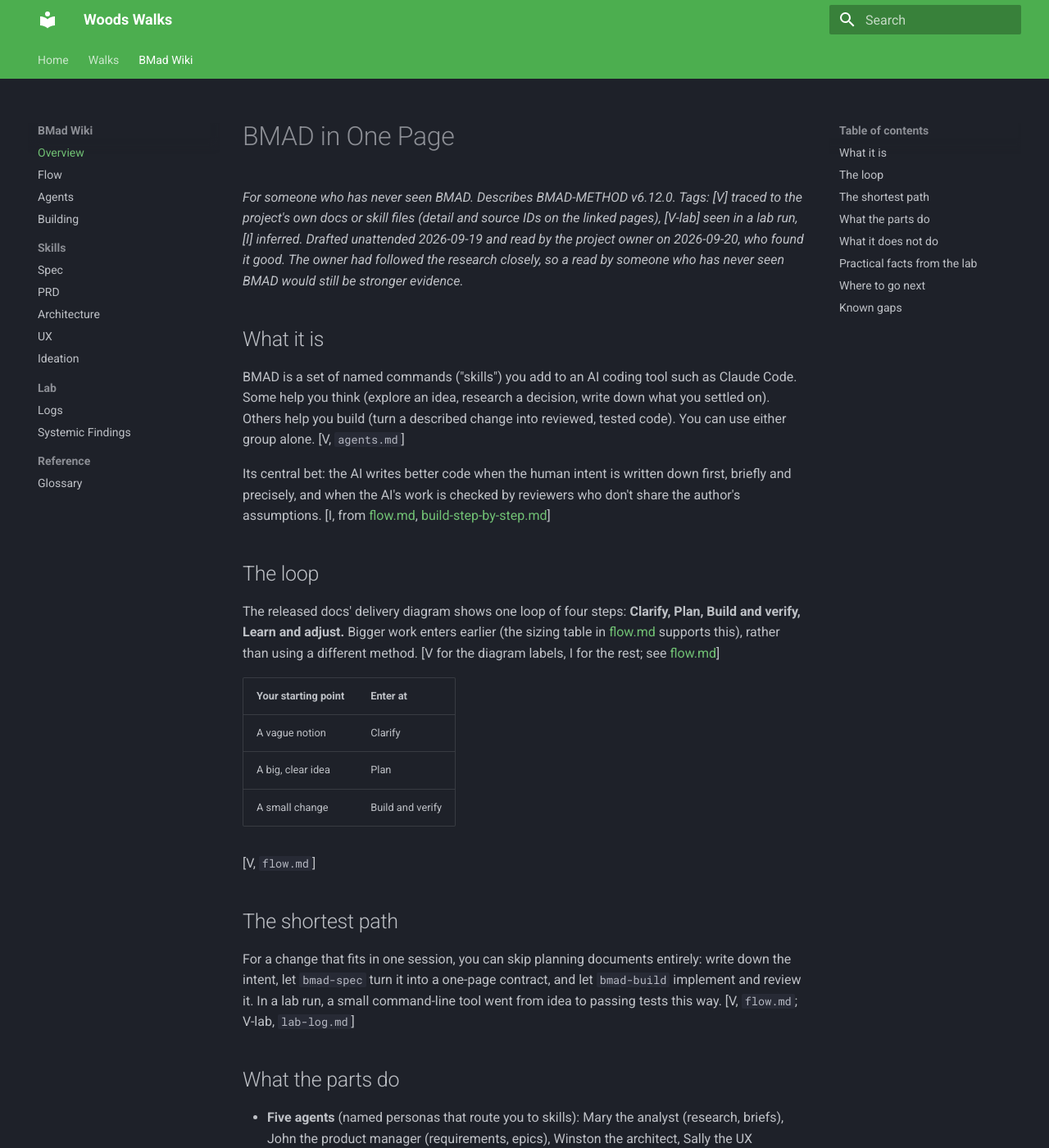
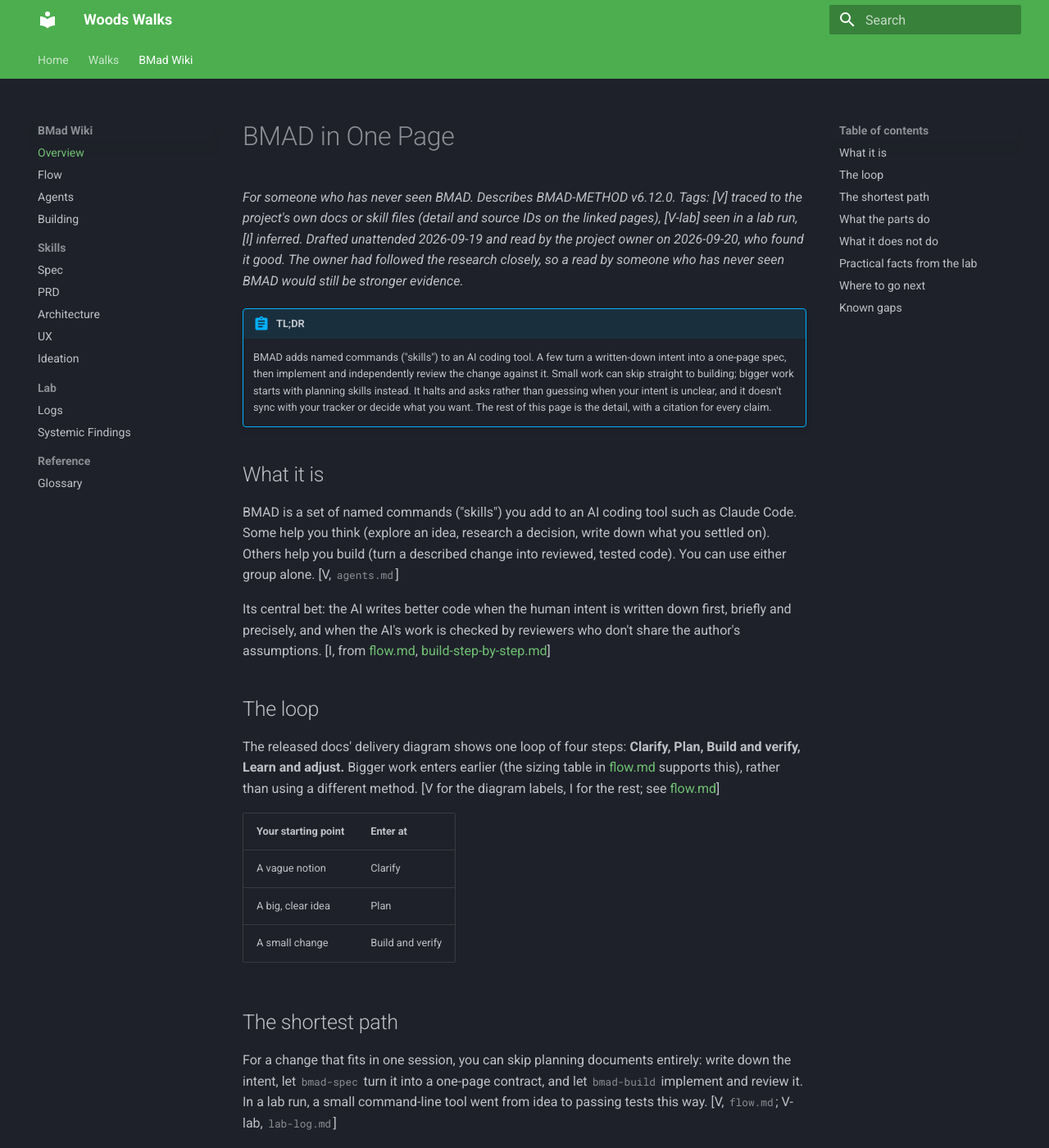
Before and after one commit to ctupper/woods-walks, an MkDocs documentation site: the page built from docs/bmad/overview.md, in a window 1280 px wide and 1400 px high. Shown: the whole window at 82% size. Built offline with MkDocs 1.6.1 and Material for MkDocs 9.7.7, drawn with Linux system fonts in a browser that asks for light colours; some of the changed text lies outside the part shown.

Commit message:
Overview readability pass: TL;DR, collapsible lab facts, softer inline code
- overview.md: added a citation-free TL;DR abstract box up top; converted
  the six dense "Practical facts from the lab" bullets into collapsed
  ??? details blocks with short labels, so the first pass is short and
  depth is opt-in; removed an orphaned [V, flow.md] line that was
  floating disconnected below the loop table (already cited in the
  paragraph above it).
- New docs/stylesheets/extra.css + extra_css in mkdocs.yml: inline code
  is smaller and unboxed so a trailing citation like [V, `lab-log.md`]
  reads as a footnote rather than competing with the prose. Applies to
  all inline code (no markup distinguishes a citation's code span from
  an ordinary one like `bmad-spec`) - a deliberate blunt trade-off.

````diff
--- a/docs/bmad/overview.md
+++ b/docs/bmad/overview.md
@@ -1,6 +1,9 @@
 # BMAD in One Page
 
 *For someone who has never seen BMAD. Describes BMAD-METHOD v6.12.0. Tags: [V] traced to the project's own docs or skill files (detail and source IDs on the linked pages), [V-lab] seen in a lab run, [I] inferred. Drafted unattended 2026-09-19 and read by the project owner on 2026-09-20, who found it good. The owner had followed the research closely, so a read by someone who has never seen BMAD would still be stronger evidence.*
+
+!!! abstract "TL;DR"
+    BMAD adds named commands ("skills") to an AI coding tool. A few turn a written-down intent into a one-page spec, then implement and independently review the change against it. Small work can skip straight to building; bigger work starts with planning skills instead. It halts and asks rather than guessing when your intent is unclear, and it doesn't sync with your tracker or decide what you want. The rest of this page is the detail, with a citation for every claim.
 
 ## What it is
 
@@ -17,8 +20,6 @@
 | A vague notion | Clarify |
 | A big, clear idea | Plan |
 | A small change | Build and verify |
-
-[V, `flow.md`]
 
 ## The shortest path
 
@@ -40,12 +41,25 @@
 
 ## Practical facts from the lab
 
-- Install works on Windows with Node, git, and `uv` (a Python tool the installer requires). [V-lab, `lab-log.md`]
-- A larger build with three independent reviewers took about 32 minutes; a small change in an existing codebase, with one reviewer, took about 6.5. [V-lab, `lab-log.md`]
-- In a code-review test, both review modes caught all six planted flaws in a small flawed commit, but the review workflow stopped three times for human decisions until they were answered in advance. [V-lab, `lab-log.md`]
-- A requirement change went through the whole loop (spec, stories, change proposal, spec update, stories re-run) with a person answering each question. Routing the change through `bmad-spec`, not by hand-editing `SPEC.md`, kept it in the spec's log; hand-edits were lost when the spec was regenerated. [V-lab, [lab-log.md](lab-log.md)]
-- That epic was then built end to end: four stories, each gated by real checkpoints (dirty tree, approval, token count), each reviewed independently, 61 tests passing at the end. Review caught one real bug (an id gets reissued after its note is deleted) and correctly left it deferred rather than smuggling a fix into an unrelated story. A different finding was raised and rejected three separate times across three stories — and BMAD flagged that pattern to the human itself, unprompted, as the likely place its own reasoning was wrong. [V-lab, [lab-log.md](lab-log.md)]
-- Your own instructions still apply: a personal "confirm before committing" rule overrode BMAD's default commit step, on every single story, not just once. [V-lab, `lab-log.md`]
+Six things observed running BMAD for real, each collapsed by default — expand the ones you care about.
+
+??? note "Install requirements"
+    Install works on Windows with Node, git, and `uv` (a Python tool the installer requires). [V-lab, `lab-log.md`]
+
+??? note "How long a build actually takes"
+    A larger build with three independent reviewers took about 32 minutes; a small change in an existing codebase, with one reviewer, took about 6.5. [V-lab, `lab-log.md`]
+
+??? note "Review catches real flaws, but stops for human decisions"
+    In a code-review test, both review modes caught all six planted flaws in a small flawed commit, but the review workflow stopped three times for human decisions until they were answered in advance. [V-lab, `lab-log.md`]
+
+??? note "A requirement change, routed the right way"
+    A requirement change went through the whole loop (spec, stories, change proposal, spec update, stories re-run) with a person answering each question. Routing the change through `bmad-spec`, not by hand-editing `SPEC.md`, kept it in the spec's log; hand-edits were lost when the spec was regenerated. [V-lab, [lab-log.md](lab-log.md)]
+
+??? note "A four-story epic, built end to end"
+    That epic was then built end to end: four stories, each gated by real checkpoints (dirty tree, approval, token count), each reviewed independently, 61 tests passing at the end. Review caught one real bug (an id gets reissued after its note is deleted) and correctly left it deferred rather than smuggling a fix into an unrelated story. A different finding was raised and rejected three separate times across three stories — and BMAD flagged that pattern to the human itself, unprompted, as the likely place its own reasoning was wrong. [V-lab, [lab-log.md](lab-log.md)]
+
+??? note "Your own rules still apply"
+    A personal "confirm before committing" rule overrode BMAD's default commit step, on every single story, not just once. [V-lab, `lab-log.md`]
 
 ## Where to go next
 
--- /dev/null
+++ b/docs/stylesheets/extra.css
@@ -0,0 +1,14 @@
+/* Soften inline code so a trailing citation like [V, `lab-log.md`] reads as
+   a reference note instead of competing visually with the surrounding
+   prose. There's no markup that distinguishes a citation's code span from
+   an ordinary one (e.g. `bmad-spec` mid-sentence), so this applies to all
+   inline code, not just citations - a deliberate, blunt trade-off rather
+   than rewriting every citation in the wiki to wrap it in its own span.
+   Code *blocks* (fenced ``` ```) are untouched: the `:not(pre) >` guard
+   excludes them. */
+.md-typeset :not(pre) > code {
+  font-size: 0.8em;
+  background-color: transparent;
+  color: var(--md-default-fg-color--light);
+  padding: 0 0.2em;
+}
--- a/mkdocs.yml
+++ b/mkdocs.yml
@@ -11,6 +11,9 @@
     - navigation.tabs
     - navigation.sections
   mermaid: true
+
+extra_css:
+  - stylesheets/extra.css
 
 markdown_extensions:
   - pymdownx.superfences:
````
